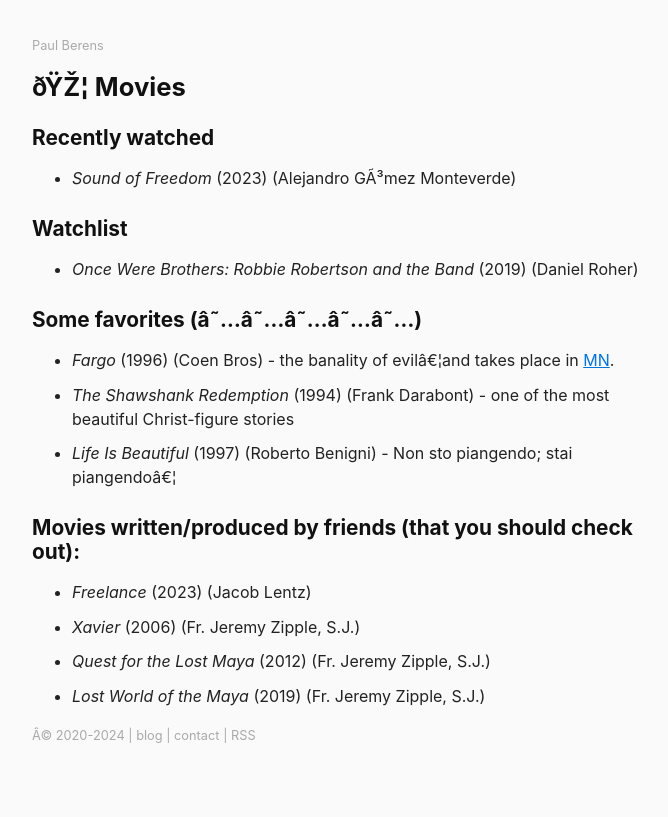
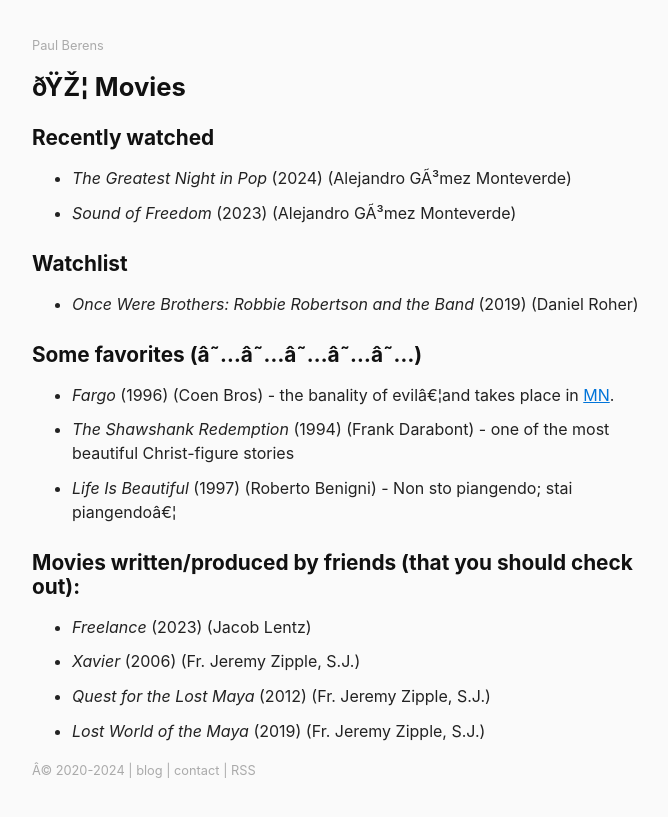
Before and after one commit to berensp/berensp.github.io, a Jekyll site: the page built from pages/movies.md, in a window 1280 px wide. Shown: the top 817 px of the page, without its empty margins (288-956 px from the left). Built offline with Jekyll 4.4.1, drawn with Linux system fonts in a browser that asks for light colours; a script that is not in the unit is left out.

Commit message:
Update movies.md

```diff
--- a/pages/movies.md
+++ b/pages/movies.md
@@ -4,6 +4,7 @@
 permalink: /movies/
 ---
 ## Recently watched
+- *The Greatest Night in Pop* (2024) (Alejandro Gómez Monteverde)
 - *Sound of Freedom* (2023) (Alejandro Gómez Monteverde)
 
 ## Watchlist
```
